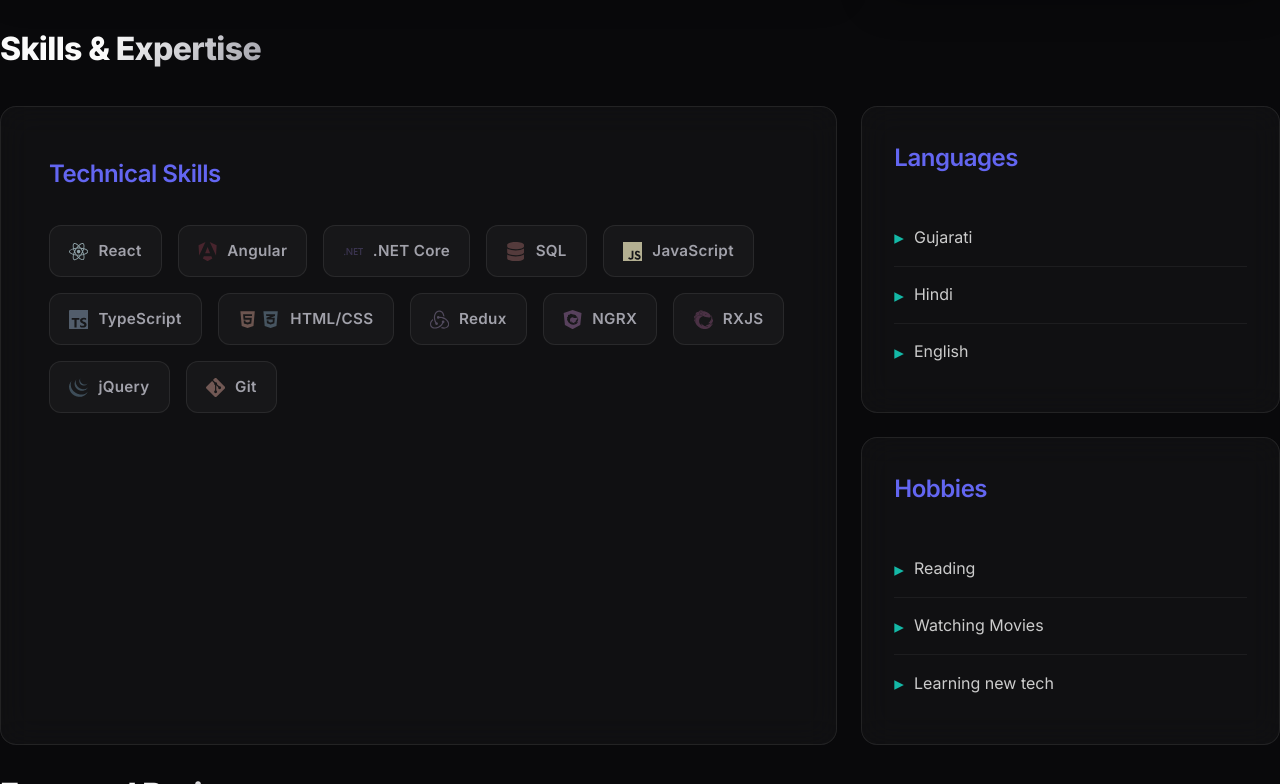
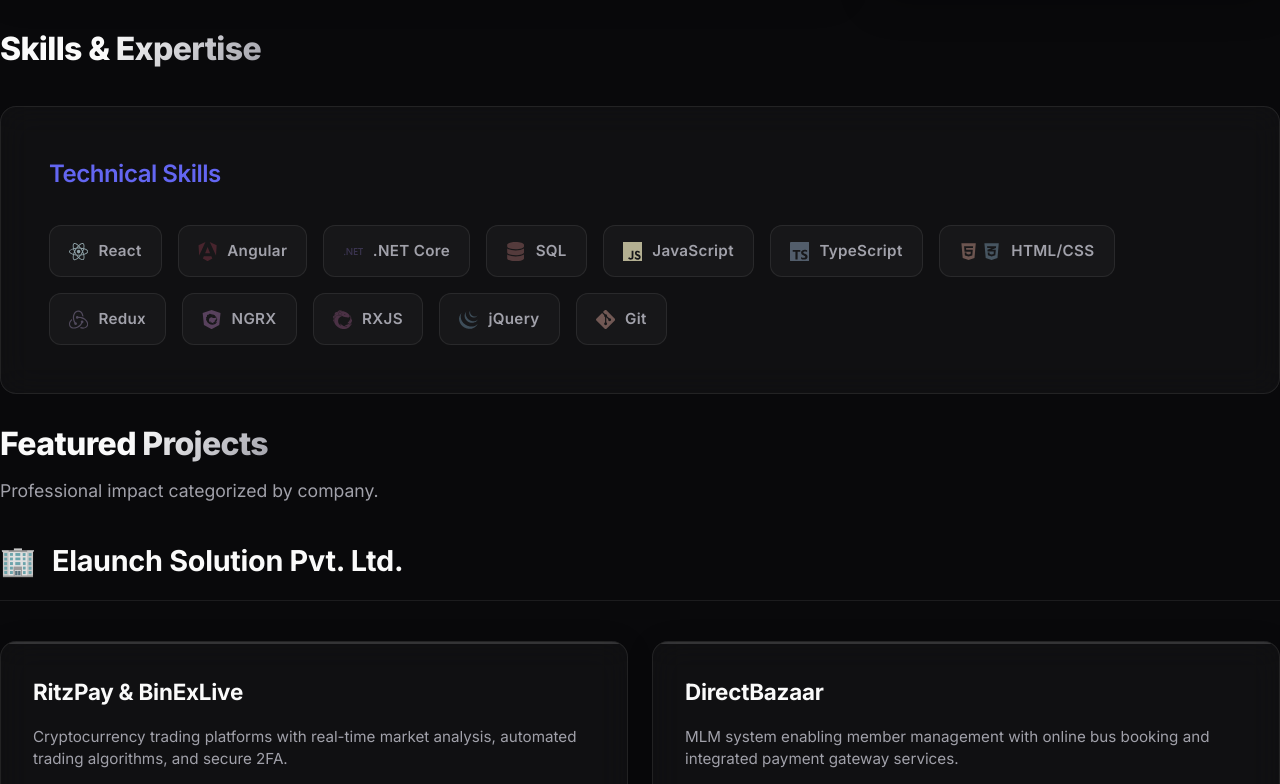
Before and after one commit to bharat-joshi/portfolio, a Next.js app: page / in a window 1280 px wide. Shown: the part 836-1620 px from the top of the page. Built offline with nearby package versions, Linux system fonts and the light colour scheme.

Commit message:
feat: Add a new Skills section component with styling and interactive skill tags.

```diff
--- a/components/Skills.module.css
+++ b/components/Skills.module.css
@@ -18,12 +18,6 @@
     font-weight: 800;
 }
 
-.gridContainer {
-    display: grid;
-    grid-template-columns: 2fr 1fr;
-    gap: 1.5rem;
-    flex: 1;
-}
 
 .skillsBox {
     background: var(--card-bg);
@@ -86,52 +80,6 @@
     transform: scale(1.1);
 }
 
-.sideBox {
-    display: flex;
-    flex-direction: column;
-    gap: 1.5rem;
-}
-
-.box {
-    background: var(--card-bg);
-    border: 1px solid var(--card-border);
-    border-radius: 16px;
-    padding: 2rem;
-    backdrop-filter: blur(16px);
-    flex: 1;
-    transition: all 0.3s ease;
-}
-
-.list {
-    list-style: none;
-    padding: 0;
-    margin: 0;
-}
-
-.list li {
-    padding: 0.8rem 0;
-    border-bottom: 1px solid rgba(255, 255, 255, 0.05);
-    color: #ccc;
-    display: flex;
-    align-items: center;
-}
-
-.list li::before {
-    content: '▸';
-    color: var(--secondary);
-    margin-right: 10px;
-    font-size: 1.2rem;
-}
-
-.list li:last-child {
-    border-bottom: none;
-}
-
-@media (max-width: 900px) {
-    .gridContainer {
-        grid-template-columns: 1fr;
-    }
-}
 
 @media (max-width: 768px) {
     .section {
--- a/components/Skills.tsx
+++ b/components/Skills.tsx
@@ -27,13 +27,6 @@
   { name: "Git", icon: <SiGit />, color: "#F05032" }
 ];
 
-const languages = [
-  "Gujarati", "Hindi", "English"
-];
-
-const hobbies = [
-  "Reading", "Watching Movies", "Learning new tech"
-];
 
 const containerVariants: any = {
   hidden: { opacity: 0 },
@@ -68,11 +61,11 @@
         <h2 className={styles.title}>Skills & <span className="text-gradient">Expertise</span></h2>
       </motion.div>
 
-      <div className={styles.gridContainer}>
+
         <motion.div
           className={styles.skillsBox}
-          initial={{ opacity: 0, x: -20 }}
-          whileInView={{ opacity: 1, x: 0 }}
+          initial={{ opacity: 0, scale: 0.95 }}
+          whileInView={{ opacity: 1, scale: 1 }}
           viewport={{ once: true, margin: "-50px" }}
           transition={{ duration: 0.6 }}
         >
@@ -99,39 +92,6 @@
             ))}
           </motion.div>
         </motion.div>
-
-        <div className={styles.sideBox}>
-          <motion.div
-            className={styles.box}
-            initial={{ opacity: 0, x: 20 }}
-            whileInView={{ opacity: 1, x: 0 }}
-            viewport={{ once: true, margin: "-50px" }}
-            transition={{ duration: 0.6, delay: 0.2 }}
-          >
-            <h3 className={styles.subtitle}>Languages</h3>
-            <ul className={styles.list}>
-              {languages.map((lang, index) => (
-                <li key={index}>{lang}</li>
-              ))}
-            </ul>
-          </motion.div>
-
-          <motion.div
-            className={styles.box}
-            initial={{ opacity: 0, x: 20 }}
-            whileInView={{ opacity: 1, x: 0 }}
-            viewport={{ once: true, margin: "-50px" }}
-            transition={{ duration: 0.6, delay: 0.4 }}
-          >
-            <h3 className={styles.subtitle}>Hobbies</h3>
-            <ul className={styles.list}>
-              {hobbies.map((hobby, index) => (
-                <li key={index}>{hobby}</li>
-              ))}
-            </ul>
-          </motion.div>
-        </div>
-      </div>
     </section>
   );
 }
```
